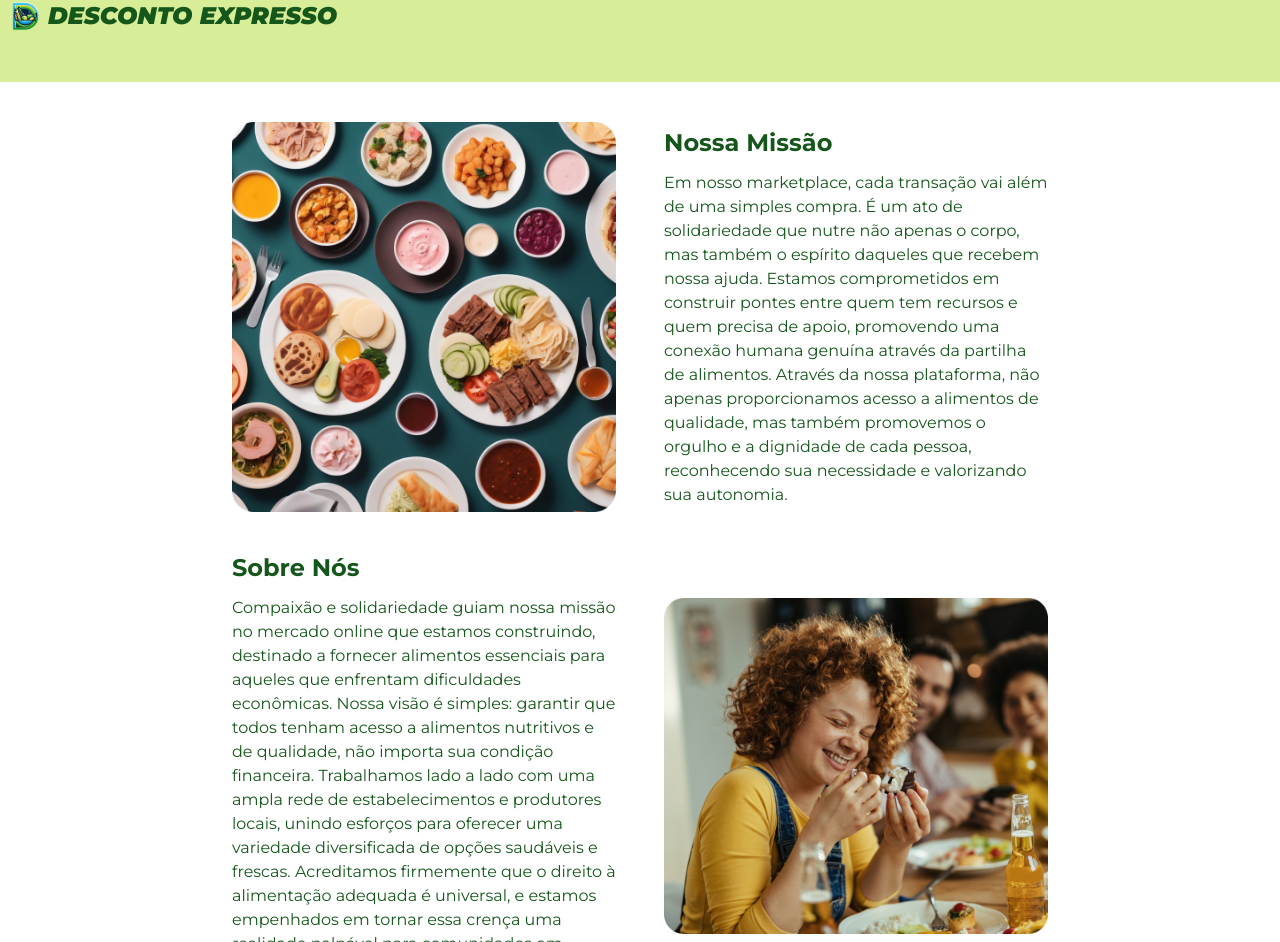
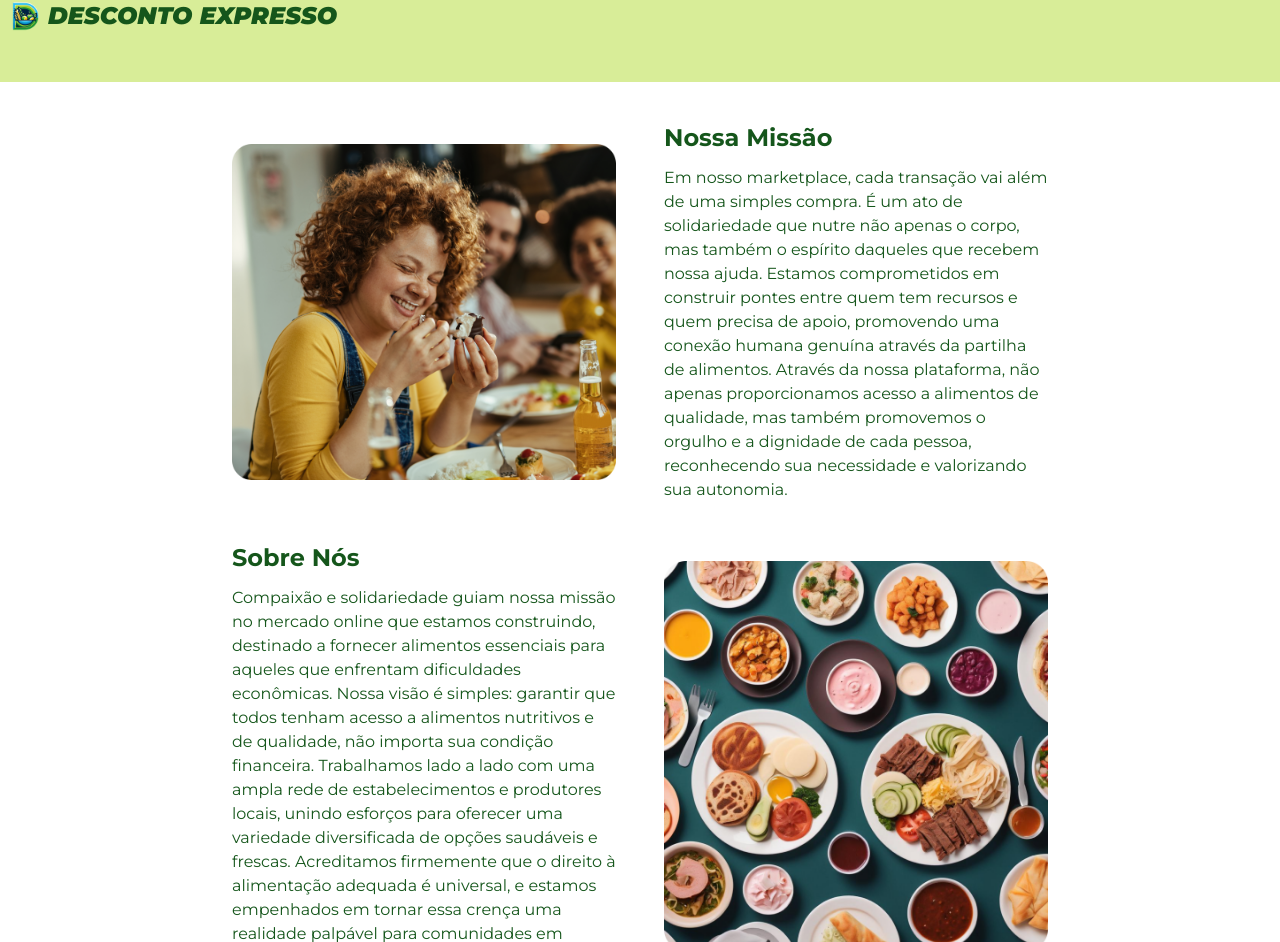
Before and after one commit to descontoexpresso/desconto-expresso-client, a React (Vite) app: page /sobreNos in a window 1280 px wide. Shown: the part 50-992 px from the top of the page. Built offline with nearby package versions, Linux system fonts and the light colour scheme.

Commit message:
atualizado sobre nos

```diff
--- a/src/pages/sobrenos/SobreNos.tsx
+++ b/src/pages/sobrenos/SobreNos.tsx
@@ -7,9 +7,10 @@ import sobreNos from '../../assets/sobrenos.png';
 export default function SobreNos() {
     return (
         <>
+
             <div className='flex flex-wrap justify-center items-center gap-10 mt-10 space-x-2'>
-                <div className="nossa-missao">
-                    <img src={nossaMissao} alt="Nossa Missão" className="w-96" />
+            <div className="sobre-nos">
+                    <img src={sobreNos} alt="Sobre Nós" className="w-96" />
                 </div>
                 <div className='w-96'>
                     <h1 className='font-bold text-verde-escuro text-2xl mb-3'>Nossa Missão</h1>
@@ -19,10 +20,11 @@ export default function SobreNos() {
                         Através da nossa plataforma, não apenas proporcionamos acesso a alimentos de qualidade, mas também promovemos o orgulho e a dignidade de cada pessoa, reconhecendo sua necessidade e valorizando sua autonomia.
                     </p>
                 </div>
+
+
             </div>
-
             <div className='flex flex-wrap justify-center items-center gap-10 mt-10 space-x-2'>
-                <div className='w-96'>
+            <div className='w-96'>
                     <h1 className='font-bold text-verde-escuro text-2xl mb-3'>Sobre Nós</h1>
                     <p className='text-base text-verde-escuro'>
                         Compaixão e solidariedade guiam nossa missão no mercado online que estamos construindo,
@@ -36,8 +38,9 @@ export default function SobreNos() {
                         em necessidade.
                     </p>
                 </div>
-                <div className="sobre-nos">
-                    <img src={sobreNos} alt="Sobre Nós" className="w-96" />
+
+                <div className="nossa-missao">
+                    <img src={nossaMissao} alt="Nossa Missão" className="w-96" />
                 </div>
             </div>
 
```
